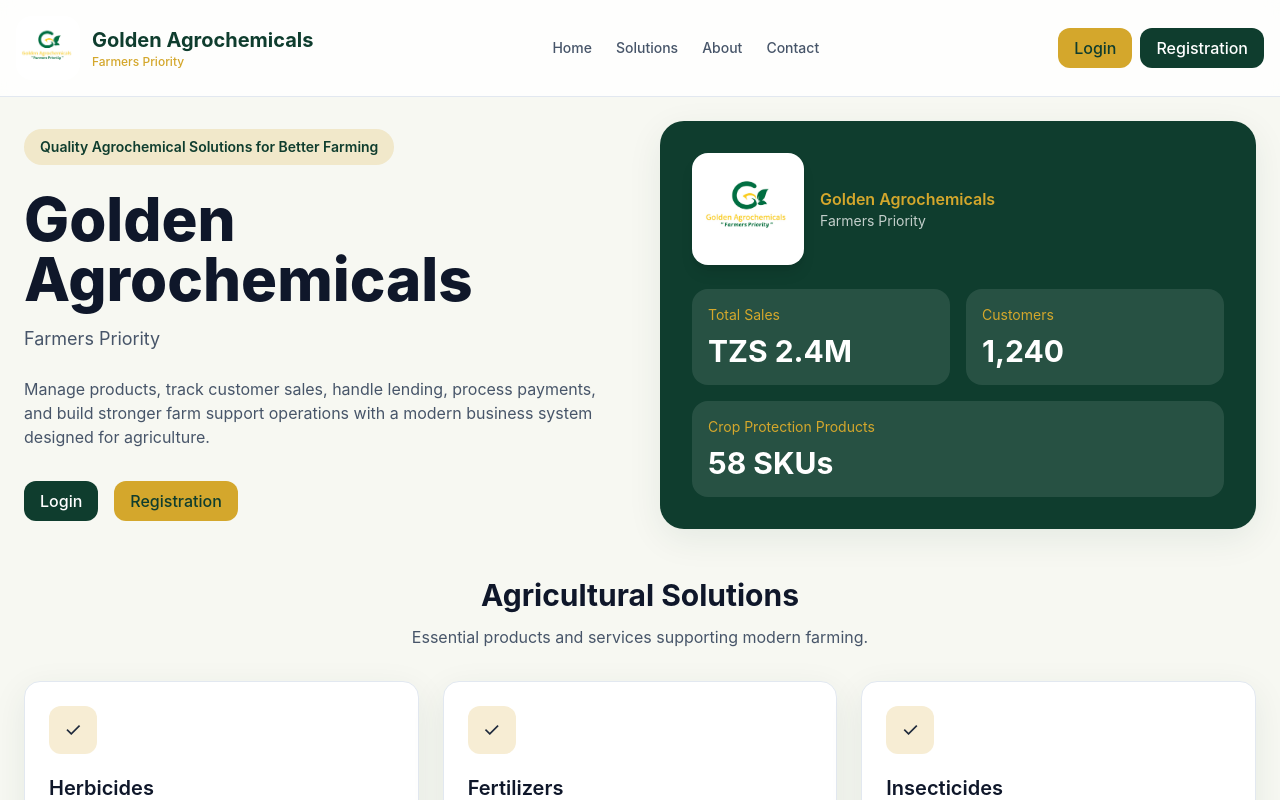
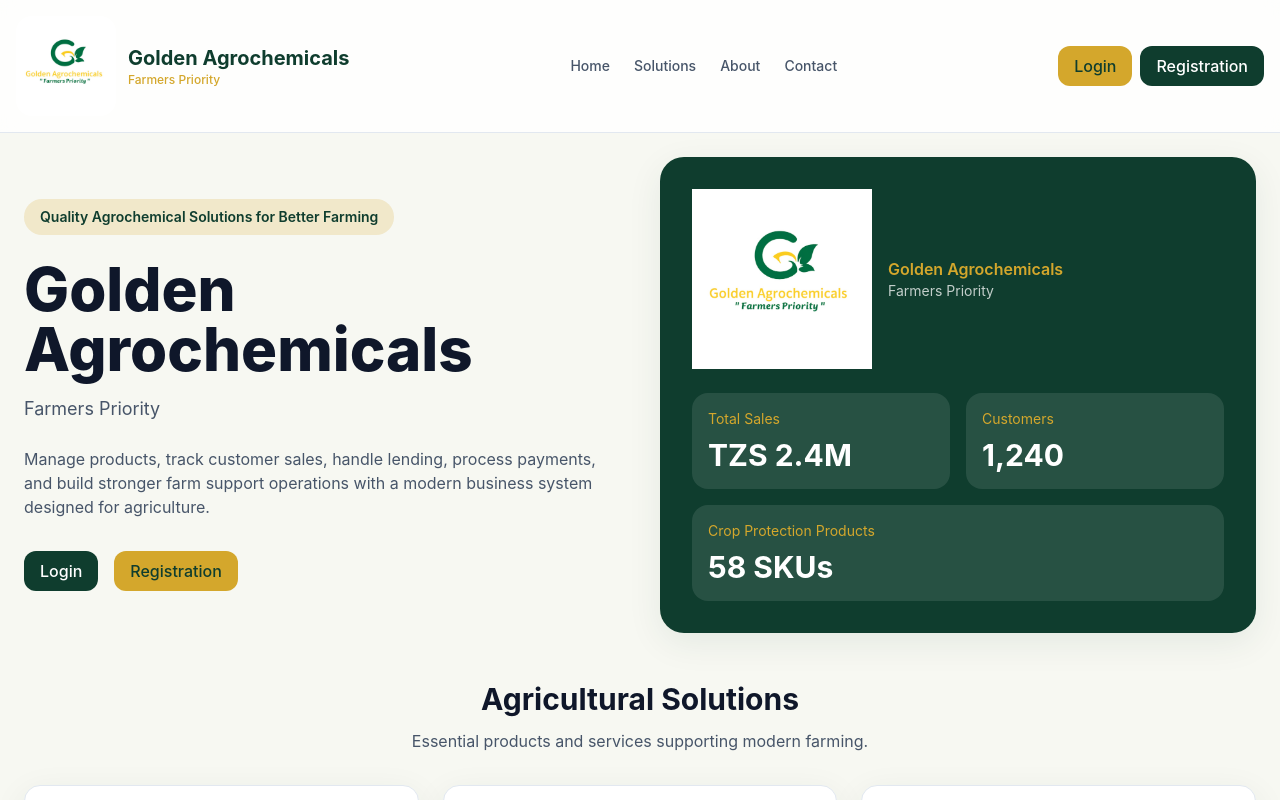
Before and after one commit to alphonce930/Agrosales_management_system, a React (Vite) app in the folder frontend/: page / in a window 1280 px wide. Shown: the top 800 px of the page. Built offline with nearby package versions, Linux system fonts and the light colour scheme; no server answers.

Commit message:
Resize company logos across public pages

```diff
--- a/frontend/src/layouts/PublicLayout.jsx
+++ b/frontend/src/layouts/PublicLayout.jsx
@@ -7,7 +7,7 @@
       <header className="border-b border-slate-200 bg-white/80 backdrop-blur">
         <div className="mx-auto flex max-w-7xl flex-wrap items-center justify-between gap-3 px-4 py-3 sm:py-4">
           <Link to="/" className="flex min-w-0 items-center gap-2 sm:gap-3">
-            <img src={companyLogo} alt="Golden Agrochemicals" className="h-14 w-14 shrink-0 rounded-2xl object-cover sm:h-16 sm:w-16" />
+            <img src={companyLogo} alt="Golden Agrochemicals" className="h-[100px] w-[100px] shrink-0 rounded-2xl object-cover" />
             <div className="min-w-0">
               <div className="truncate text-lg font-bold text-brand-deep sm:text-xl">Golden Agrochemicals</div>
               <div className="text-xs text-brand-gold font-medium">Farmers Priority</div>
--- a/frontend/src/pages/HomePage.jsx
+++ b/frontend/src/pages/HomePage.jsx
@@ -24,7 +24,7 @@
 
         <div className="rounded-3xl bg-brand-deep p-8 text-white shadow-soft">
           <div className="mb-6 flex items-center gap-4">
-            <img src={companyLogo} alt="Golden Agrochemicals logo" className="h-28 w-28 rounded-2xl bg-white object-cover p-1 shadow-lg" />
+            <img src={companyLogo} alt="Golden Agrochemicals logo" className="h-[180px] w-[180px] object-cover" />
             <div>
               <p className="font-semibold text-brand-gold">Golden Agrochemicals</p>
               <p className="text-sm text-white/75">Farmers Priority</p>
--- a/frontend/src/pages/LoginPage.jsx
+++ b/frontend/src/pages/LoginPage.jsx
@@ -47,7 +47,7 @@
           <ArrowLeft size={16} /> Back to home
         </Link>
         <div className="text-center">
-          <img src={companyLogo} alt="Golden Agrochemicals" className="mx-auto h-24 w-24 rounded-3xl object-cover shadow-md" />
+          <img src={companyLogo} alt="Golden Agrochemicals" className="mx-auto h-[130px] w-[130px] object-cover" />
           <h1 className="mt-4 text-3xl font-bold text-slate-900">Welcome back</h1>
           <p className="mt-2 text-slate-500">Sign in to Golden Agrochemicals</p>
         </div>
```
